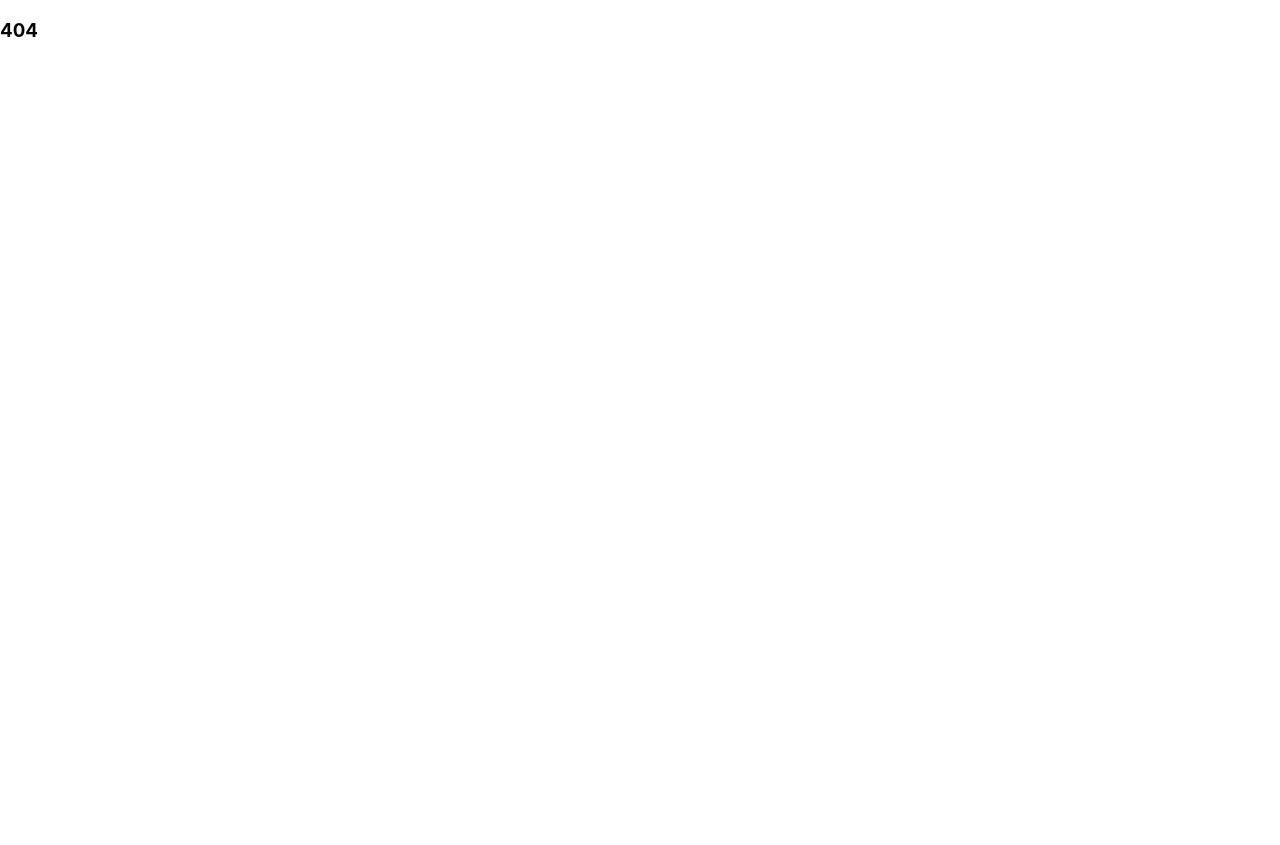
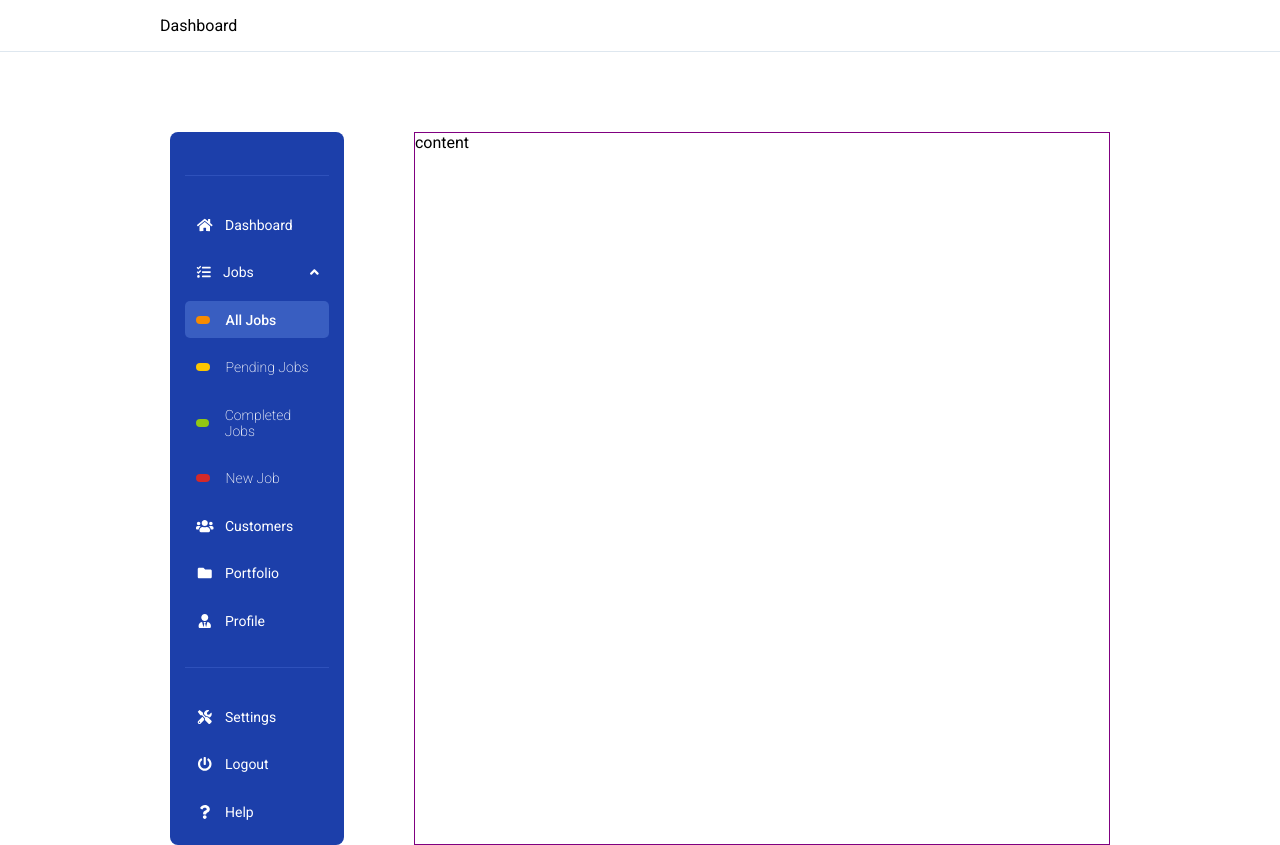
Before and after one commit to oluosiname/tailorshop-frontend, a React (Create React App) app: page /partner/jobs in a window 1280 px wide. Before the commit the page ends 800 px from the top, so only its background shows below. Built offline with nearby package versions, Linux system fonts and the light colour scheme.

Commit message:
sidemenu dropdown

```diff
--- a/src/components/partner/Dashboard.js
+++ b/src/components/partner/Dashboard.js
@@ -1,9 +1,27 @@
-import React from "react";
+import React, { useState, useEffect } from "react";
 import { NavLink, Link } from "react-router-dom";
 import { FontAwesomeIcon } from "@fortawesome/react-fontawesome";
 import "./dashboard.scss";
 
-const Dashboard = (props) => {
+const Dashboard = ({ location }) => {
+  const [expanded, setExpanded] = useState("sss");
+  const toggle = (toExpand) => {
+    if (expanded === toExpand) {
+      setExpanded("");
+    } else {
+      setExpanded(toExpand);
+    }
+  };
+
+  useEffect(() => {
+    const name = location.pathname.split("/")[2];
+    setExpanded(name);
+  }, [location]);
+
+  const isExpanded = (name) => {
+    return expanded === name;
+  };
+
   return (
     <div className="partner-app">
       <header>
@@ -15,45 +33,56 @@
           <div className="sidebar__container p-3">
             <div className="sidebar__navigations">
               <NavLink exact to="/partner/dashboard" className="sidebar__link">
-                {/* <div className="sidebar__nav-icon bg"></div> */}
-                <FontAwesomeIcon
-                  icon="home"
-                  className="sidebar__nav-icon"
-                />{" "}
+                <FontAwesomeIcon icon="home" className="sidebar__nav-icon" />{" "}
                 Dashboard
               </NavLink>
-              <NavLink exact to="/partner/jobs" className="sidebar__link">
-                {/* <span className="sidebar__nav-icon bg"></span> */}
+              <div
+                className="sidebar__link"
+                name="jobs"
+                onClick={() => toggle("jobs")}
+              >
+                <FontAwesomeIcon icon="tasks" className="sidebar__nav-icon" />{" "}
+                <span>Jobs</span>
                 <FontAwesomeIcon
-                  icon="tasks"
-                  className="sidebar__nav-icon"
+                  icon={`${isExpanded("jobs") ? "angle-up" : "angle-down"}`}
                 />{" "}
-                <span>Jobs</span>
-              </NavLink>
-              <div>
-                <NavLink exact to="/partner/jobs" className="sidebar__link">
-                  {/* <span className="sidebar__nav-icon bg"></span> */}
-                  <FontAwesomeIcon
-                    icon="tasks"
-                    className="sidebar__nav-icon"
-                  />{" "}
+              </div>
+              <div
+                className={`sidebar-inner ${
+                  isExpanded("jobs") ? "show" : "hidden"
+                }`}
+              >
+                <NavLink
+                  exact
+                  to="/partner/jobs"
+                  className="sidebar-inner__link"
+                >
+                  <span className="sidebar-inner__subnav-icon bg-orange"></span>
                   <span>All Jobs</span>
                 </NavLink>
-                <NavLink exact to="/partner/jobs" className="sidebar__link">
-                  {/* <span className="sidebar__nav-icon bg"></span> */}
-                  <FontAwesomeIcon
-                    icon="tasks"
-                    className="sidebar__nav-icon"
-                  />{" "}
+                <NavLink
+                  exact
+                  to="/partner/jobs/pending"
+                  className="sidebar-inner__link"
+                >
+                  <span className="sidebar-inner__subnav-icon bg-yellow"></span>
                   <span>Pending Jobs</span>
                 </NavLink>
-                <NavLink exact to="/partner/jobs" className="sidebar__link">
-                  {/* <span className="sidebar__nav-icon bg"></span> */}
-                  <FontAwesomeIcon
-                    icon="tasks"
-                    className="sidebar__nav-icon"
-                  />{" "}
+                <NavLink
+                  exact
+                  to="/partner/jobs/completed"
+                  className="sidebar-inner__link"
+                >
+                  <span className="sidebar-inner__subnav-icon bg-green"></span>
                   <span>Completed Jobs</span>
+                </NavLink>
+                <NavLink
+                  exact
+                  to="/partner/jobs/new"
+                  className="sidebar-inner__link"
+                >
+                  <span className="sidebar-inner__subnav-icon bg-red"></span>
+                  <span>New Job</span>
                 </NavLink>
               </div>
 
@@ -76,25 +105,25 @@
               </NavLink>
             </div>
             <div className="sidebar__navigations">
-              <Link exact to="/partner/profile" className="sidebar__link">
+              <NavLink exact to="/partner/settings" className="sidebar__link">
                 <FontAwesomeIcon icon="tools" className="sidebar__nav-icon" />{" "}
                 Settings
-              </Link>
+              </NavLink>
 
-              <Link exact to="/partner/profile" className="sidebar__link">
+              <Link to="/logout" className="sidebar__link">
                 <FontAwesomeIcon
                   icon="power-off"
                   className="sidebar__nav-icon"
                 />{" "}
                 Logout
               </Link>
-              <Link exact to="/partner/profile" className="sidebar__link">
+              <NavLink exact to="/partner/help" className="sidebar__link">
                 <FontAwesomeIcon
                   icon="question"
                   className="sidebar__nav-icon"
                 />{" "}
                 Help
-              </Link>
+              </NavLink>
             </div>
           </div>
         </section>
--- a/src/components/partner/dashboard.scss
+++ b/src/components/partner/dashboard.scss
@@ -40,9 +40,15 @@
 
   &__link {
     align-items: center;
+    cursor: pointer;
     display: flex;
+    font-weight: 400;
     padding: 0.75em 0.75em;
     margin-top: 0.75em;
+
+    span {
+      flex-basis: 80%;
+    }
   }
 
   &__link.active {
@@ -62,14 +68,49 @@
     margin-right: 0.75rem;
     width: 1.25em !important;
   }
+}
 
-  &__sub-nav-icon {
-    background-color: #f78b00;
+.sidebar-inner {
+  color: #fff;
+  flex-basis: 20%;
+  font-size: 14px;
+
+  &__link {
+    align-items: center;
+    display: flex;
+    font-weight: 200;
+    padding: 0.75em 0.75em;
+    margin-top: 0.75em;
+  }
+
+  &__link.active {
+    background-color: rgba(57, 94, 193, 1);
+    border-radius: 5px;
+    font-weight: 500;
+  }
+
+  &__subnav-icon {
     border-radius: 9999px;
     height: 0.5rem;
-    margin-right: 0.75rem;
-    width: 0.5rem;
+    margin-right: 1.15em;
+    width: 1em;
   }
+}
+
+.bg-orange {
+  background-color: #f78b00;
+}
+
+.bg-green {
+  background-color: #91c714;
+}
+
+.bg-yellow {
+  background-color: #fbc500;
+}
+
+.bg-red {
+  background-color: #d32929;
 }
 
 .content {
--- a/src/fontawesome.js
+++ b/src/fontawesome.js
@@ -14,6 +14,8 @@
   faBuilding,
   faUserTie,
   faTasks,
+  faAngleUp,
+  faAngleDown,
 } from "@fortawesome/free-solid-svg-icons";
 
 import { faQuestionCircle as faQuestionCircleRegular } from "@fortawesome/free-regular-svg-icons";
@@ -31,6 +33,8 @@
   faFolder,
   faBuilding,
   faUserTie,
-  faTasks
+  faTasks,
+  faAngleUp,
+  faAngleDown
   // more icons go here
 );
--- a/src/index.js
+++ b/src/index.js
@@ -17,6 +17,10 @@
           component={PartnerDashboard}
         />
         <PartnerProtectedRoute
+          path="/partner/jobs"
+          component={PartnerDashboard}
+        />
+        <PartnerProtectedRoute
           path="/partner/requests"
           component={() => <h3>requests</h3>}
         />
--- a/src/styles/_shared.scss
+++ b/src/styles/_shared.scss
@@ -18,3 +18,11 @@
     text-decoration: none;
   }
 }
+
+.hidden {
+  display: none;
+}
+
+.show {
+  display: block;
+}
--- a/src/styles/main.scss
+++ b/src/styles/main.scss
@@ -1,4 +1,4 @@
-@import url("https://fonts.googleapis.com/css2?family=Open+Sans:wght@300;400;500;600&family=Roboto:wght@300;400;500;600&display=swap");
+@import url("https://fonts.googleapis.com/css2?family=Open+Sans:wght@300;400;500;600&family=Roboto:wght@200;300;400;500;600&display=swap");
 @import url("https://fonts.googleapis.com/css2?family=Montserrat&display=swap");
 @import url("https://fonts.googleapis.com/css2?family=Heebo:wght@100;300;400;500&display=swap");
 @import url("https://fonts.googleapis.com/css2?family=Arimo&family=Work+Sans:wght@200;300;400&display=swap");
```
